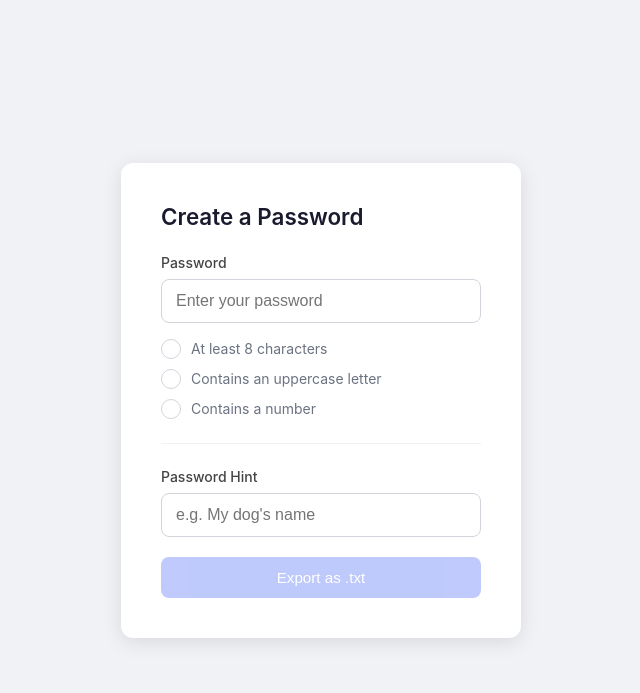
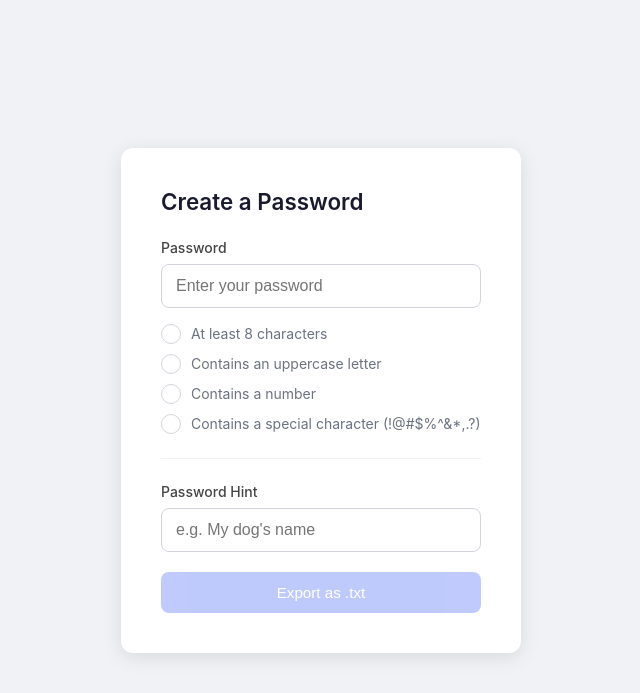
Before and after one commit to MichaelSalSail/keyforge, a Flask app: page / in a window 1280 px wide. Shown: the top 693 px of the page, without its empty margins (319-959 px from the left). Run offline with Flask 3, Linux system fonts and the light colour scheme.

Commit message:
Expanded password requirements to include a special character.

```diff
--- a/templates/index.html
+++ b/templates/index.html
@@ -181,6 +181,14 @@
         </span>
         Contains a number
       </div>
+      <div class="condition" id="cond-special">
+        <span class="checkmark">
+          <svg viewBox="0 0 12 12" fill="none" xmlns="http://www.w3.org/2000/svg">
+            <path d="M2 6L5 9L10 3" stroke="white" stroke-width="1.8" stroke-linecap="round" stroke-linejoin="round"/>
+          </svg>
+        </span>
+        Contains a special character (!@#$%^&*,.?)
+      </div>
     </div>
 
     <hr class="divider">
@@ -198,6 +206,7 @@
       { id: "cond-length",    test: v => v.length >= 8 },
       { id: "cond-uppercase", test: v => /[A-Z]/.test(v) },
       { id: "cond-number",    test: v => /[0-9]/.test(v) },
+      { id: "cond-special",   test: v => /[!@#$%^&*,.?]/.test(v) },
     ];
 
     function allMet(val) {
```
